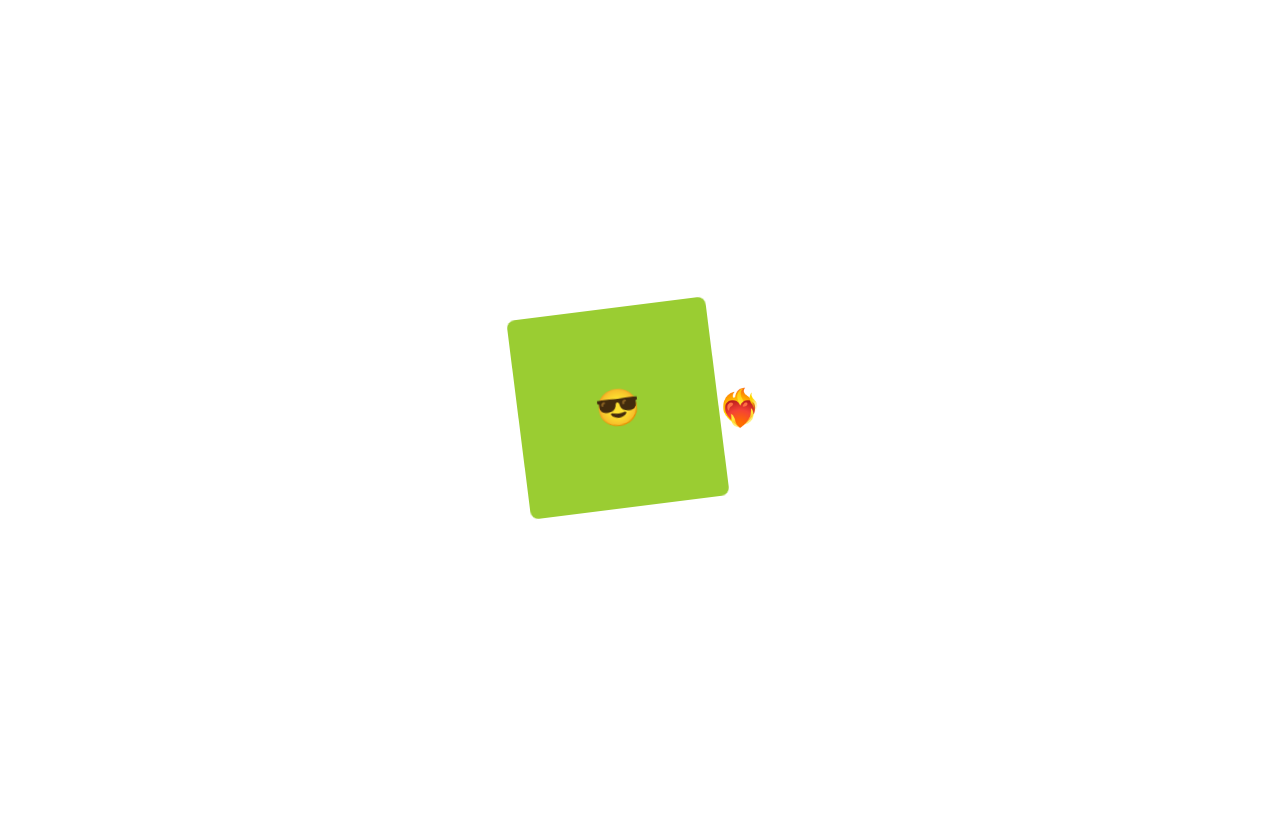
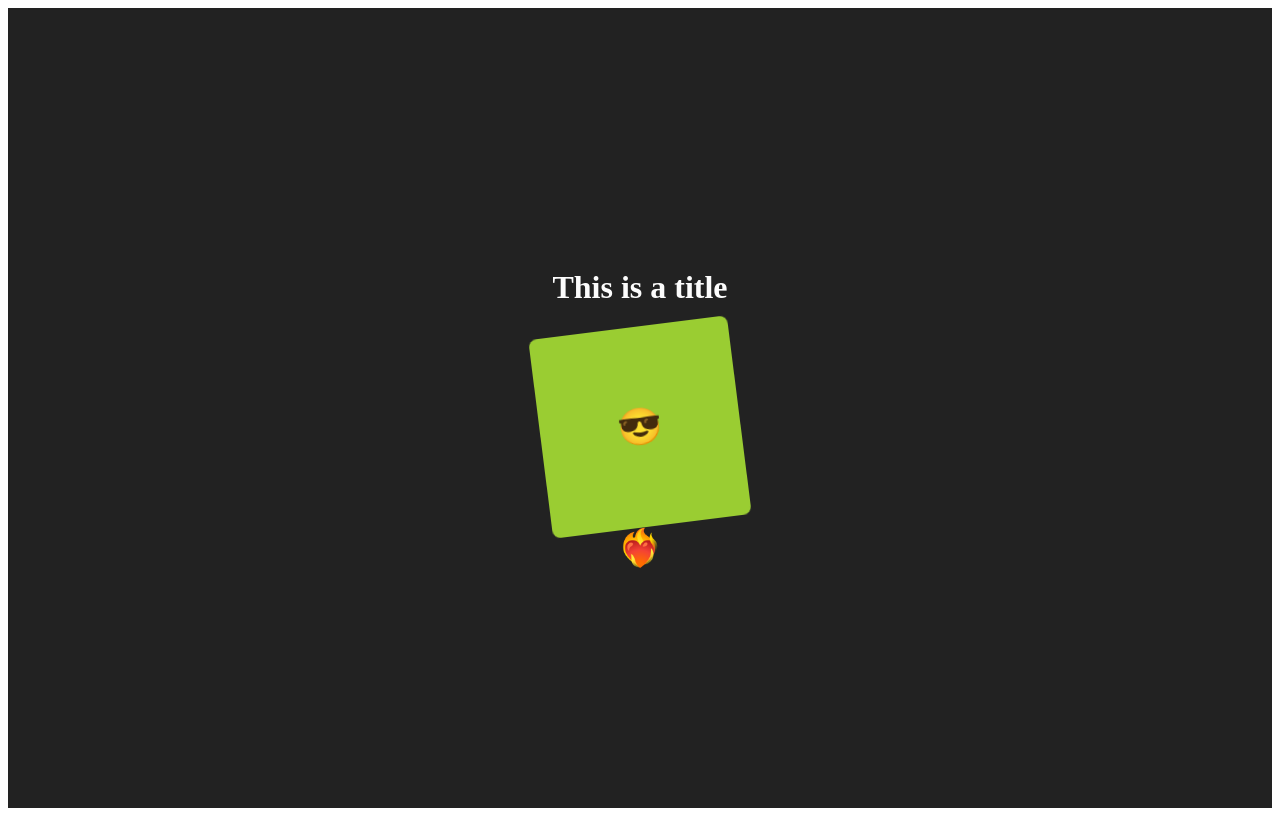
Before and after one commit to Eastynfromeast/study-react-master, a React (Create React App) app: page / in a window 1280 px wide. Built offline with nearby package versions, Linux system fonts and the light colour scheme.

Commit message:
every components inside the themeProvider, you can use the theme props

```diff
--- a/src/App.js
+++ b/src/App.js
@@ -1,10 +1,16 @@
 import styled, { keyframes } from "styled-components";
+
+const Title = styled.h1`
+	color: ${props => props.theme.textColor};
+`;
 
 const Wrapper = styled.div`
 	display: flex;
+	flex-direction: column;
 	justify-content: center;
 	align-items: center;
 	height: 100vh;
+	background-color: ${props => props.theme.backgroundColor};
 `;
 
 const rotating = keyframes`
@@ -42,6 +48,7 @@
 function App() {
 	return (
 		<Wrapper>
+			<Title>This is a title</Title>
 			<Box>
 				<Emoji as="p">😎</Emoji>
 			</Box>
--- a/src/index.js
+++ b/src/index.js
@@ -1,10 +1,23 @@
 import React from "react";
 import ReactDOM from "react-dom/client";
+import { ThemeProvider } from "styled-components";
 import App from "./App";
 
 const root = ReactDOM.createRoot(document.getElementById("root"));
+
+const darkTheme = {
+	textColor: "#fcfcfc",
+	backgroundColor: "#222",
+};
+
+const lightTheme = {
+	backgroundColor: "#fcfcfc",
+	textColor: "#222",
+};
 root.render(
 	<React.StrictMode>
-		<App />
+		<ThemeProvider theme={darkTheme}>
+			<App />
+		</ThemeProvider>
 	</React.StrictMode>
 );
```
